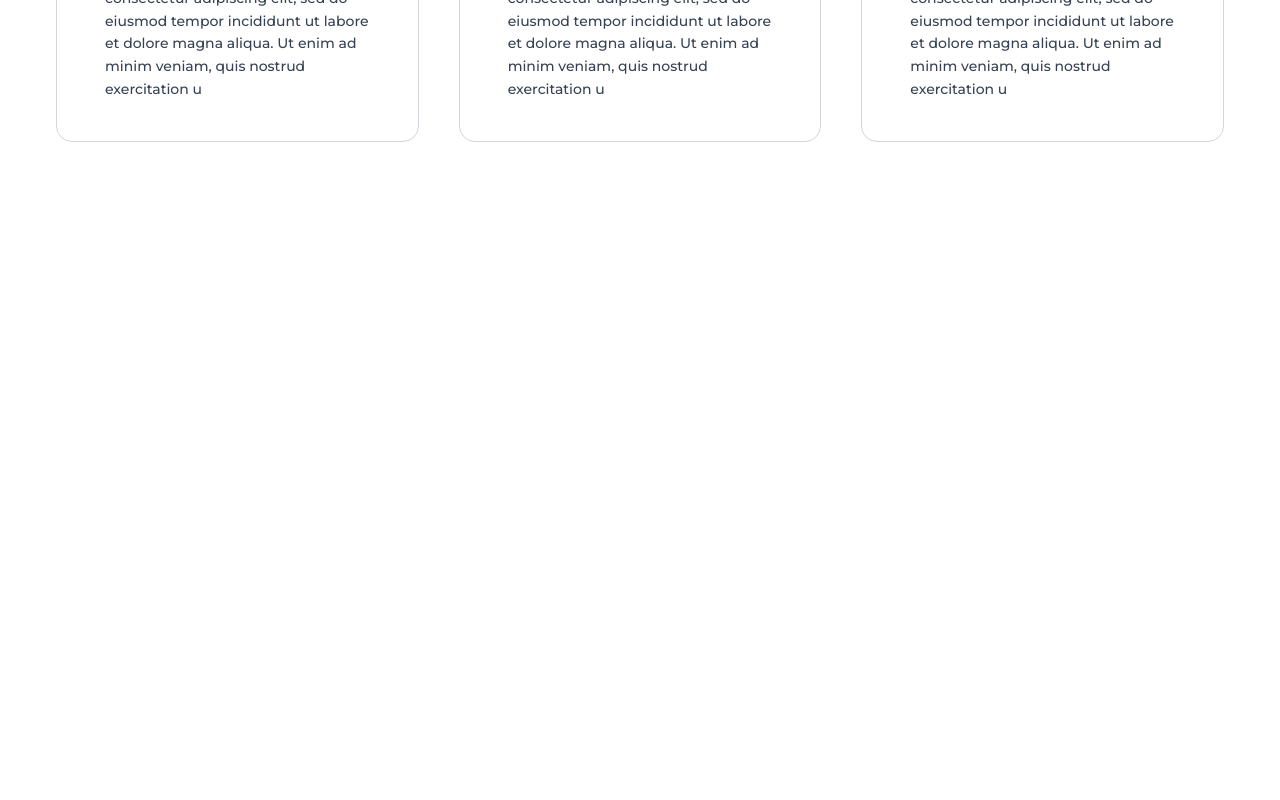
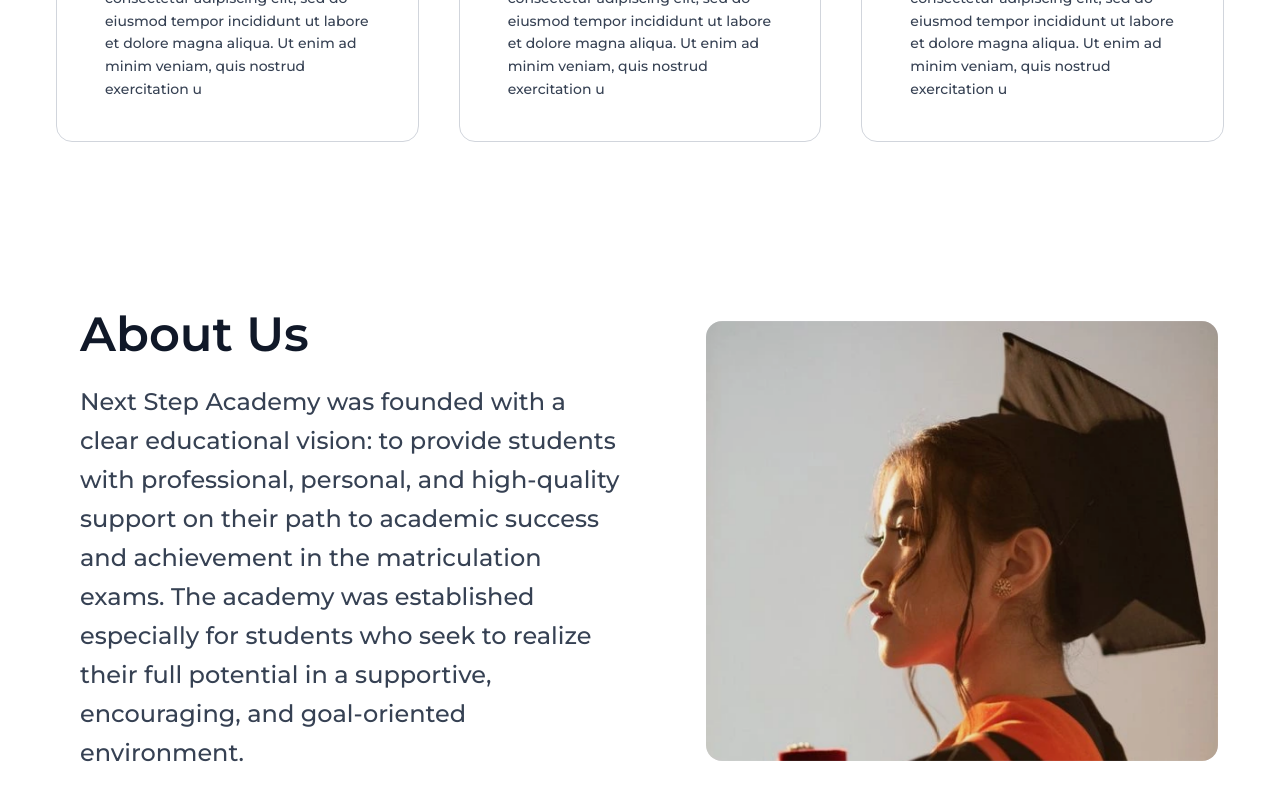
Before and after one commit to adityahajari14/A-Academy, a Next.js app: page / in a window 1280 px wide. Shown: the part 1161-1961 px from the top of the page. Before the commit the page ends 1423 px from the top, so only its background shows below. Built offline with nearby package versions, Linux system fonts and the light colour scheme.

Commit message:
Created About Us Page

```diff
--- /dev/null
+++ b/app/components/AboutUs.tsx
@@ -0,0 +1,107 @@
+"use client";
+
+import Image from "next/image";
+import { useEffect, useRef, useState } from "react";
+
+interface AboutUsProps {
+  language?: "en" | "he";
+}
+
+export default function AboutUs({ language = "en" }: AboutUsProps) {
+  const [visible, setVisible] = useState(false);
+  const containerRef = useRef<HTMLDivElement>(null);
+  const [currentImg, setCurrentImg] = useState<0 | 1>(0);
+  const [prevImg, setPrevImg] = useState<0 | 1 | null>(null);
+
+  useEffect(() => {
+    const observer = new IntersectionObserver(
+      (entries) => {
+        entries.forEach((entry) => {
+          if (entry.isIntersecting) setVisible(true);
+        });
+      },
+      { threshold: 0.2 }
+    );
+    const el = containerRef.current;
+    if (el) observer.observe(el);
+    return () => observer.disconnect();
+  }, []);
+
+  // Slide images similar to hero: one image fills, then slides left, next slides in from right
+  useEffect(() => {
+    const interval = setInterval(() => {
+      setCurrentImg((prev) => {
+        setPrevImg(prev);
+        return prev === 0 ? 1 : 0;
+      });
+    }, 2000); // stay a little longer (~2s)
+    return () => clearInterval(interval);
+  }, []);
+
+  const copy = {
+    en: {
+      title: "About Us",
+      body:
+        "Next Step Academy was founded with a clear educational vision: to provide students with professional, personal, and high-quality support on their path to academic success and achievement in the matriculation exams. The academy was established especially for students who seek to realize their full potential in a supportive, encouraging, and goal-oriented environment.",
+    },
+    he: {
+      title: "עלינו",
+      body:
+        "האקדמיה הצעד הבא הוקמה מתוך חזון חינוכי ברור: להעניק לתלמידים תמיכה מקצועית, אישית ואיכותית בדרכם להצלחה אקדמית ולהישגים בבחינות הבגרות. האקדמיה נוסדה במיוחד עבור תלמידים השואפים לממש את מלוא הפוטנציאל שלהם בסביבה תומכת, מעודדת ומכוונת מטרה.",
+    },
+  } as const;
+
+  const t = copy[language];
+
+  return (
+    <section className="w-full bg-white pt-12 pb-20 px-4">
+      <div
+        ref={containerRef}
+        className={`max-w-screen-2xl mx-auto grid grid-cols-1 lg:grid-cols-2 gap-10 items-center transition-all duration-700 ${
+          visible ? "opacity-100 translate-y-0" : "opacity-0 translate-y-6"
+        }`}
+      >
+        {/* Text */}
+        <div className="pl-8 md:pl-12 lg:pl-16">
+          <h2 className="font-[family-name:var(--font-montserrat)] text-4xl md:text-5xl font-semibold text-gray-900 mb-6">
+            {t.title}
+          </h2>
+          <p className="font-[family-name:var(--font-montserrat)] text-base md:text-2xl leading-relaxed text-gray-700">
+            {t.body}
+          </p>
+        </div>
+
+        {/* Images container - hero-style full swap */}
+        <div className="relative w-full max-w-lg mx-auto">
+          <div className="relative h-[320px] md:h-[400px] lg:h-[440px] rounded-2xl overflow-hidden bg-gray-100">
+            {/* Previous image sliding out to the left */}
+            {prevImg !== null && (
+              <Image
+                key={`prev-${prevImg}`}
+                src={prevImg === 0 ? "/AboutUs1.webp" : "/AboutUs2.webp"}
+                alt={prevImg === 0 ? "Academy student" : "Graduation moment"}
+                fill
+                sizes="(max-width: 768px) 90vw, 45vw"
+                className={`object-cover object-top w-full h-full ${visible ? (currentImg === 1 ? "slide-out" : "slide-out-right") : ""}`}
+                priority
+              />
+            )}
+
+            {/* Current image sliding in from the right */}
+            <Image
+              key={`curr-${currentImg}`}
+              src={currentImg === 0 ? "/AboutUs1.webp" : "/AboutUs2.webp"}
+              alt={currentImg === 0 ? "Academy student" : "Graduation moment"}
+              fill
+              sizes="(max-width: 768px) 90vw, 45vw"
+              className={`object-cover object-top w-full h-full ${visible ? (currentImg === 1 ? "slide-in" : "slide-in-left") : ""}`}
+              priority
+            />
+            {/* Light overlay for consistency with hero */}
+            <div className="absolute inset-0 bg-black/5" />
+          </div>
+        </div>
+      </div>
+    </section>
+  );
+}
--- a/app/globals.css
+++ b/app/globals.css
@@ -54,3 +54,56 @@ body {
 .slide-out {
   animation: slideOutToLeft 1s ease-in-out forwards;
 }
+
+/* Additional directions for ping-pong effect */
+@keyframes slideInFromLeft {
+  from {
+    opacity: 0;
+    transform: translateX(-100%);
+  }
+  to {
+    opacity: 1;
+    transform: translateX(0);
+  }
+}
+
+@keyframes slideOutToRight {
+  from {
+    opacity: 1;
+    transform: translateX(0);
+  }
+  to {
+    opacity: 0;
+    transform: translateX(100%);
+  }
+}
+
+.slide-in-left {
+  animation: slideInFromLeft 1s ease-in-out forwards;
+}
+
+.slide-out-right {
+  animation: slideOutToRight 1s ease-in-out forwards;
+}
+
+
+/* AboutUs bounce animations: smooth left-right motion */
+@keyframes bounceLR_A {
+  0% { transform: translateX(0); }
+  50% { transform: translateX(10%); }
+  100% { transform: translateX(0); }
+}
+
+@keyframes bounceLR_B {
+  0% { transform: translateX(0); }
+  50% { transform: translateX(-10%); }
+  100% { transform: translateX(0); }
+}
+
+.animate-bounce-lr-a {
+  animation: bounceLR_A 1s ease-in-out infinite;
+}
+
+.animate-bounce-lr-b {
+  animation: bounceLR_B 1s ease-in-out infinite;
+}
--- a/app/page.tsx
+++ b/app/page.tsx
@@ -3,6 +3,7 @@
 import Image from "next/image";
 import Header from "./components/Header";
 import WhyAcademy from "./components/WhyAcademy";
+import AboutUs from "./components/AboutUs";
 import { useEffect, useState } from "react";
 
 export default function Home() {
@@ -121,6 +122,9 @@ export default function Home() {
 
       {/* Why Academy Section */}
       <WhyAcademy language={language === "Hebrew" ? "he" : "en"} />
+
+      {/* About Us Section */}
+      <AboutUs language={language === "Hebrew" ? "he" : "en"} />
     </>
   );
 }
```
Also changed, not shown: public/AboutUs1.webp (added), 1 other file (tests, documents, lock files or other folders).
